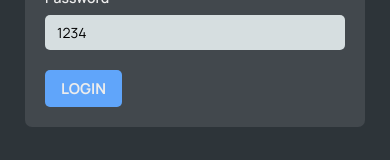
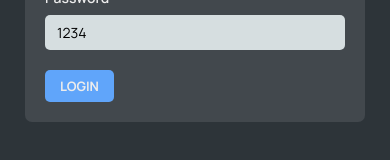
Before and after one commit to emad-abaei/JSXplorer, a React (Vite) app: page /login in a window 390 px wide. Shown: the part 220-380 px from the top of the page. Built offline with nearby package versions, Linux system fonts and the light colour scheme; data requests are answered from the project's data file.

Commit message:
fix(Button): update mobile style

```diff
--- a/src/components/Button/Button.module.css
+++ b/src/components/Button/Button.module.css
@@ -37,3 +37,10 @@
   color: var(--color-dark--1);
   box-shadow: 0 0.4rem 1.2rem rgba(36, 42, 46, 0.16);
 }
+
+@media screen and (max-width: 768px) {
+  .btn {
+    padding: 0.7rem 1.5rem;
+    font-size: 1.3rem;
+  }
+}
```
